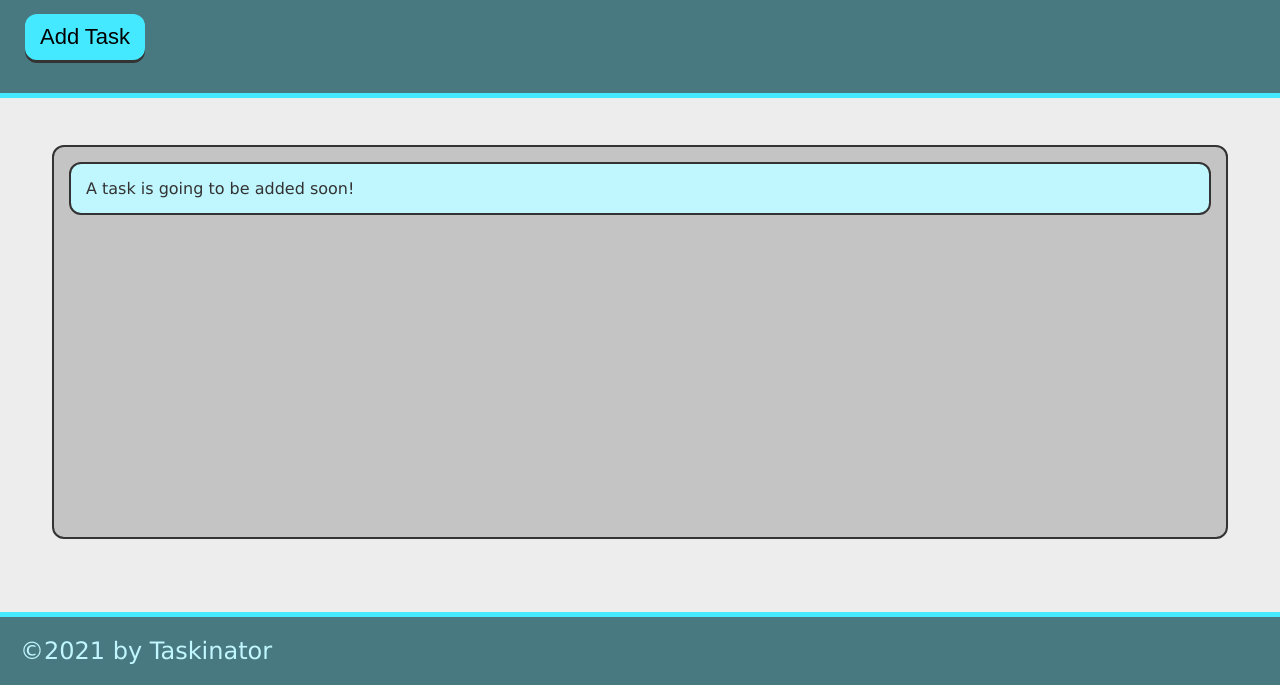
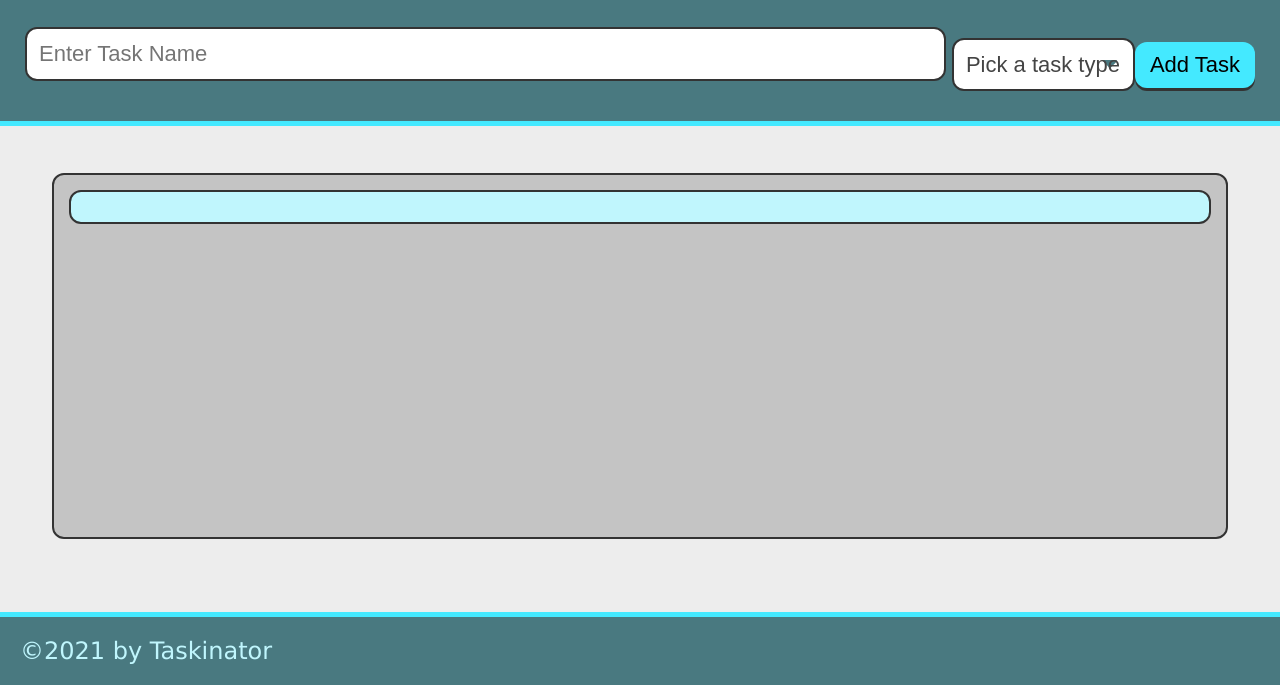
Before and after one commit to linegrind675/Taskinator, a plain HTML site: page index.html in a window 1280 px wide. Shown: the part 115-800 px from the top of the page. Drawn offline with Linux system fonts and the light colour scheme.

Commit message:
updated html with a form section

```diff
--- a/index.html
+++ b/index.html
@@ -15,7 +15,22 @@
 
         <p>Click the button below to add a new task!</p>
 
-        <button class="btn" id="save-task">Add Task</button>
+        <form id="task-form">
+            <div class="form-group">
+                <input type="text" name="task-name" placeholder="Enter Task Name" />
+            </div>
+            <div>
+                <select name="task-type" class="select-dropdown">
+                    <option value="" disabled selected>Pick a task type</option>
+                    <option value="Print">Print</option>
+                    <option value="Web">Web</option>
+                    <option value="Mobile">Mobile</option>
+                </select>
+            </div>
+            <div>
+                <button class="btn" id="save-task" type="submit">Add Task</button>
+            </div>
+        </form>
 
     </header>
 
@@ -27,7 +42,7 @@
 
             <ul class="task-list" id="tasks-to-do">
 
-                <li class="task-item">A task is going to be added soon!</li>
+                <li class="task-item" id="tasks-to-do"></li>
 
             </ul>
 
```
